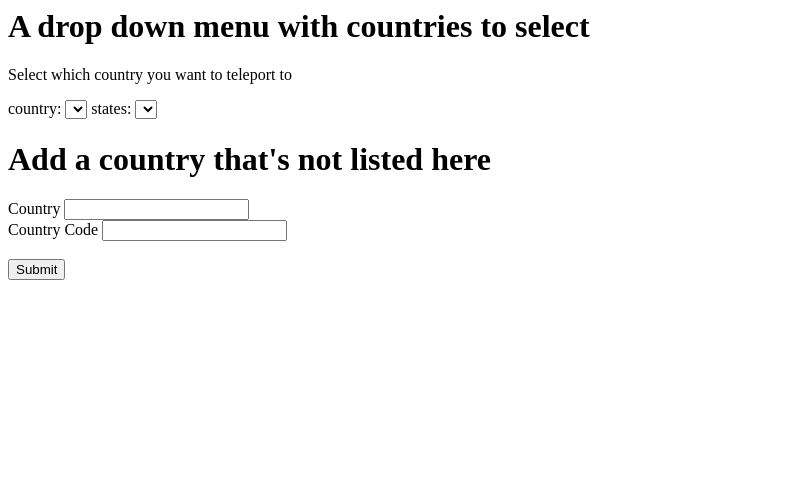
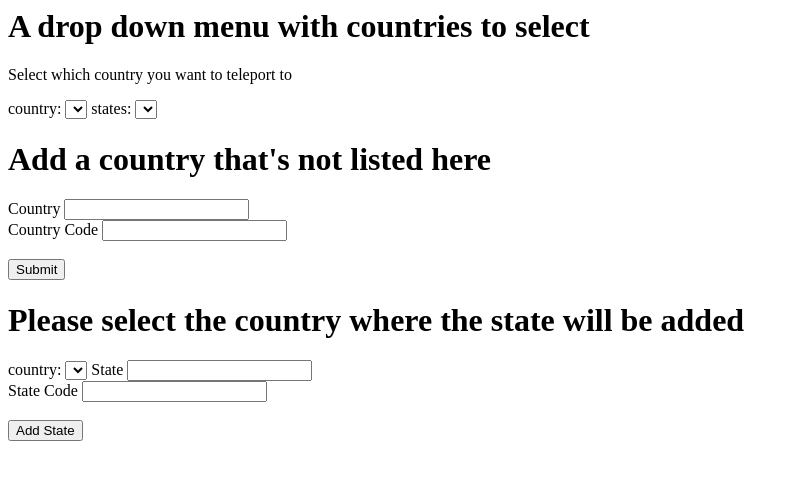
Before and after one commit to MuniraT19/countries_and_states, a plain HTML site: page index.html in a window 1280 px wide. Shown: the whole page, without its empty margins (0-799 px from the left). Drawn offline with Linux system fonts and the light colour scheme; no server answers.

Commit message:
codes for adding states added

```diff
--- a/index.html
+++ b/index.html
@@ -24,5 +24,16 @@
     <input type="text" id="countryCodeInput" name="countryCode"><br><br>
     <button type="submit" onclick="onSubmit(event)"> Submit</button>
 
+    <h1>Please select the country where the state will be added</h1>
+
+    <label for="country2">country:</label>
+    <select id="countrySelect2"></select>
+
+    <label>State</label>
+    <input type="text" id="stateInput" name="state"><br>
+    <label>State Code</label>
+    <input type="text" id="stateCodeInput" name="stateCode"><br><br>
+    <button type="submit" onclick="onSubmitState(event)">Add State</button>
+
 
 </html>
--- a/myscript.js
+++ b/myscript.js
@@ -24,16 +24,22 @@ httpGet('https://xc-countries-api.fly.dev/api/countries/')
         countries = data;
         console.log(countries);
         let countrySelect = document.getElementById('countrySelect');
+        let countrySelect2 = document.getElementById('countrySelect2');
         // remove previous options
         for (i = countrySelect.options.length - 1; i >= 0; i--) {
             countrySelect.remove(i);
         }
         for (i = 0; i < countries.length; i++) {
-            console.log(countries[i]);
+            // console.log(countries[i]);
             let opt = document.createElement('option');
             opt.value = countries[i].code;
             opt.text = countries[i].name;
             countrySelect.add(opt);
+
+            let opt2 = document.createElement('option');
+            opt2.value = countries[i].id;
+            opt2.text = countries[i].name;
+            countrySelect2.add(opt2);
         }
     })
     .catch(error => {
@@ -64,7 +70,7 @@ function generateStatesSelector(stateList) {
         stateSelect.remove(i);
     }
     for (i = 0; i < stateList.length; i++) {
-        console.log(stateList[i]);
+        // console.log(stateList[i]);
         let opt = document.createElement('option');
         opt.value = stateList[i].code;
         opt.text = stateList[i].name;
@@ -112,3 +118,28 @@ function onSubmit(event) {
     .then((json) => console.log(json));
 
 }
+
+function onSubmitState(event) {
+    var stateInput = document.getElementById("stateInput");
+    var stateCodeInput = document.getElementById("stateCodeInput");
+    var countrySelec2 = document.getElementById("countrySelect2");
+
+    var payload = {
+        code: stateCodeInput.value,
+        name: stateInput.value,
+        countryId: countrySelect2.value
+    };
+    var url = "https://xc-countries-api.fly.dev/api/states/";
+    console.log(payload);
+
+    fetch(url, {
+        method: "POST",
+        body: JSON.stringify(payload),
+        headers: {
+            "Content-type": "application/json; charset=UTF-8"
+        }
+    })
+    .then((response) => response.json())
+    .then((json) => console.log(json));
+
+}
```
